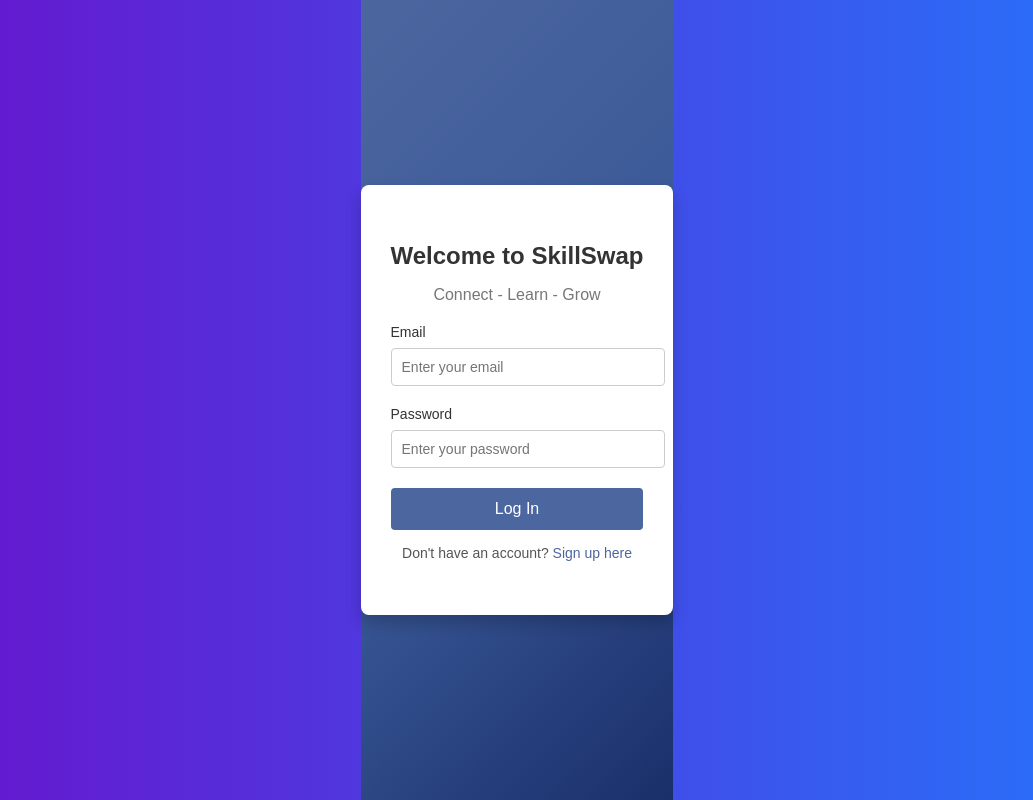
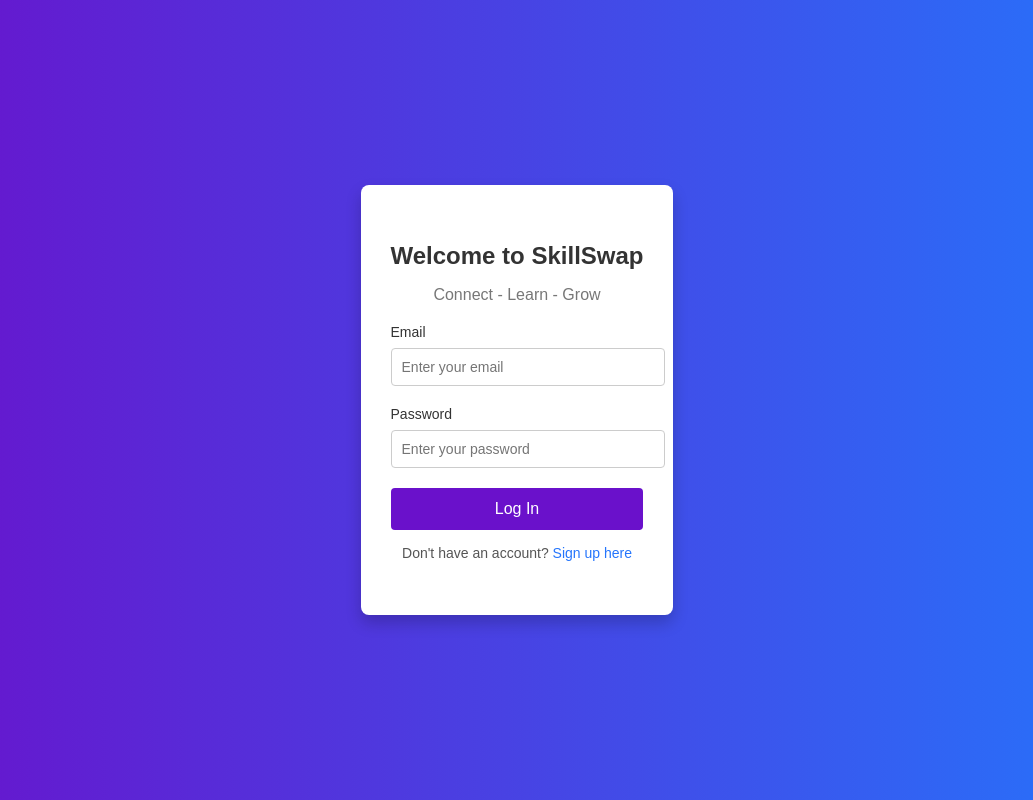
Before and after one commit to Vishwa0416/Skill-Swap, a React (Create React App) app: page /login.js in a window 1280 px wide. Shown: the whole page, without its empty margins (123-1156 px from the left). Built offline with nearby package versions, Linux system fonts and the light colour scheme.

Commit message:
Login button color

```diff
--- a/src/login.css
+++ b/src/login.css
@@ -4,7 +4,6 @@
     justify-content: center;
     align-items: center;
     height: 100vh;
-    background: linear-gradient(135deg, #4c669f, #3b5998, #192f6a);
     font-family: 'Arial', sans-serif;
     color: #fff;
   }
@@ -66,7 +65,7 @@
   .login-button {
     width: 100%;
     padding: 12px;
-    background-color: #4c669f;
+    background-color: #6a11cb;
     color: #fff;
     border: none;
     border-radius: 4px;
@@ -76,7 +75,7 @@
   }
 
   .login-button:hover {
-    background-color: #3b5998;
+    background-color: #2575fc;
   }
 
   /* Signup Prompt */
@@ -87,7 +86,7 @@
   }
 
   .signup-prompt a {
-    color: #4c669f;
+    color: #2575fc;
     text-decoration: none;
   }
 
```
